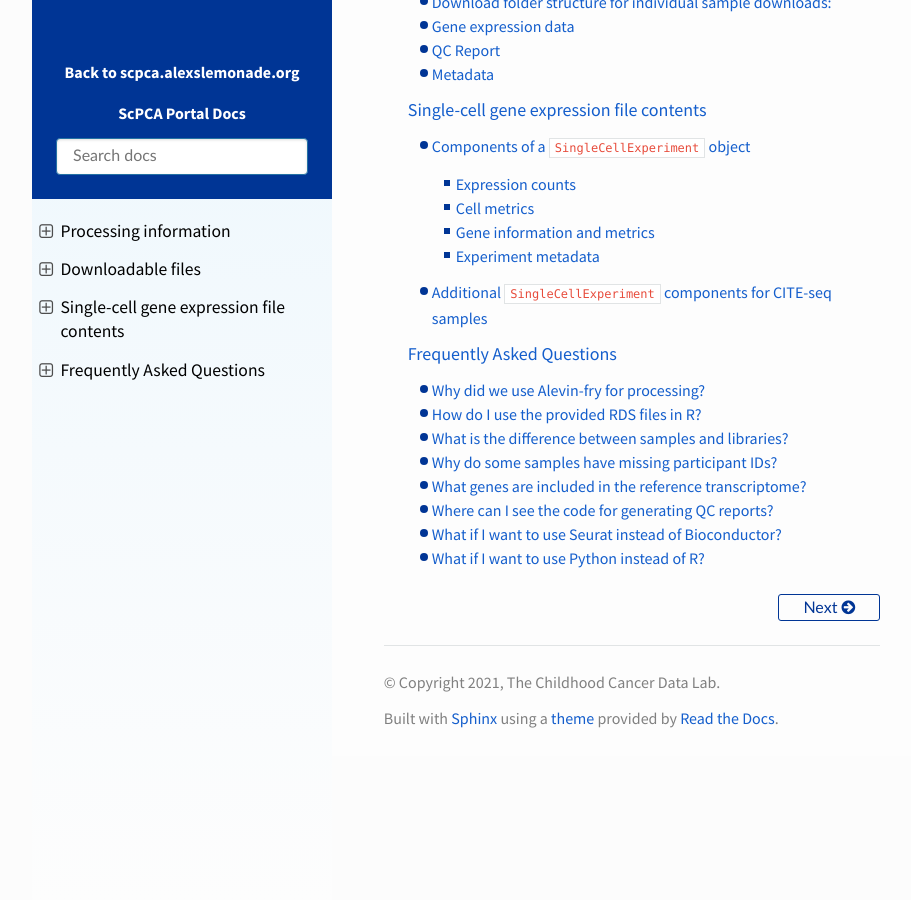
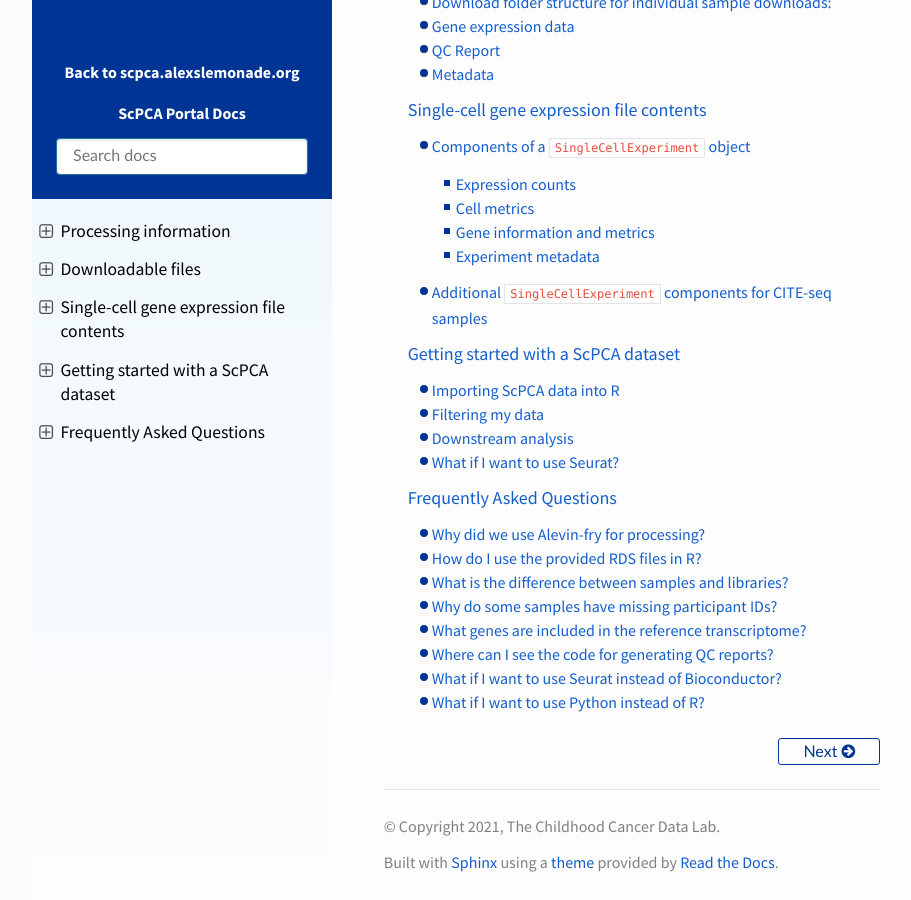
Before and after one commit to DongzeHE/scpca-docs, a Sphinx documentation site: the page built from docs/index.md, in a window 1280 px wide and 900 px high, scrolled down 908 px. Shown: the whole window, without its empty margins (158-1069 px from the left). Built offline with Sphinx 7.4.7 and the Read the Docs theme 2.0.0, drawn with Linux system fonts in a browser that asks for light colours; before the commit the page ends 1664 px from its top, so only the background shows below that; some of the changed lines change nothing that is shown.

Commit message:
begin getting started with scpca data section

````diff
--- /dev/null
+++ b/docs/getting_started.md
@@ -0,0 +1,34 @@
+# Getting started with a ScPCA dataset
+
+This section provides information on next steps to take after downloading samples or an entire project from the ScPCA portal.
+
+## Importing ScPCA data into R
+
+Quantified single-cell or single-nuclei gene expression data is provided as an RDS file as described in the {ref}`single cell gene expression file contents section<sce_file_contents:single-cell gene expression file contents>`.
+There are two RDS files that will be available for each library, a `filtered.rds` and an `unfiltered.rds` file.
+The `filtered.rds` files will contain the gene expression data for only droplets that are considered to contain cells, removing any potential empty droplets.
+The `unfiltered.rds` file will contain the gene expression data for all droplets, regardless of the presence of a cell or not.
+See the {ref}`section on filtering cells<processing_information:filtering cells>` for more information on how we remove potential empty droplets.
+In most scenarios, we recommend starting with the `filtered.rds` file.
+
+The first step in analyzing the provided gene expression data will be to import the data into R.
+As a reminder, each RDS file contains a [`SingleCellExperiment` object](http://bioconductor.org/books/3.13/OSCA.intro/the-singlecellexperiment-class.html).
+Refer to {ref}`single-cell gene expression file contents<sce_file_contents:single-cell gene expression file contents>` for a more detailed description on the contents of the included `SingleCellExperiment` object.
+
+In order to work with `SingleCellExperiment` objects in R, we need to ensure that we have the [`SingleCellExperiment` package]() installed and loaded.
+
+```r
+# if SingleCellExperiment is not installed, install the package
+# otherwise the installation step can be skipped
+BiocManager::install("SingleCellExperiment")
+
+library(SingleCellExperiment)
+# read in the RDS file, including the complete path to the file's location
+sce <- readRDS("SCPCL000000_filtered.rds")
+```
+
+## Filtering my data
+
+## Downstream analysis
+
+## What if I want to use Seurat?
--- a/docs/index.md
+++ b/docs/index.md
@@ -9,5 +9,6 @@
 processing_information
 download_files
 sce_file_contents
+getting_started
 faq
 ```
````
